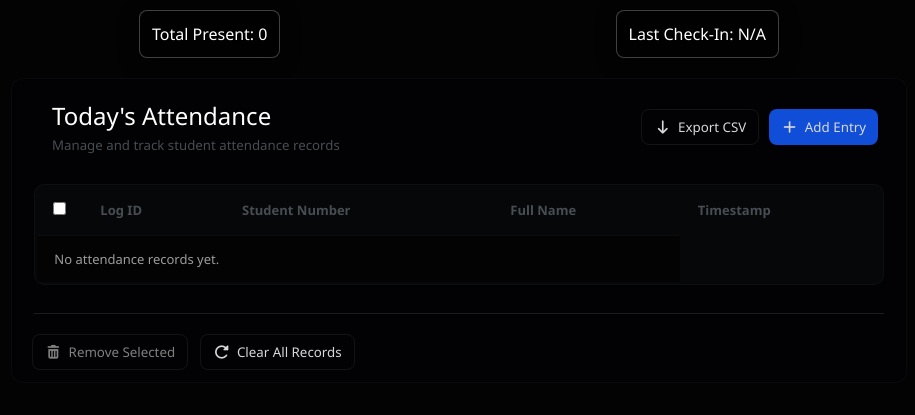
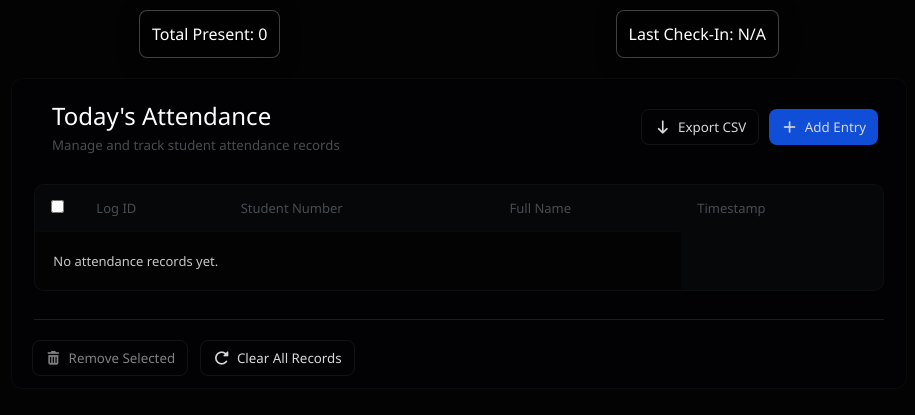
Before and after one commit to k-metra/AttendanceMonitoringSystem, a Django app: page /dashboard/ in a window 1280 px wide. Shown: the part 177-592 px from the top of the page, without its empty margins (181-1096 px from the left). Run offline with Django 5.2, Linux system fonts and the light colour scheme; the visitor is signed in with stand-in values (Sample User, id 1); data that the repository does not hold is empty; some libraries are stand-ins or nearby versions.

Commit message:
style: adjust table and text styles for improved readability

```diff
--- a/dashboard/static/dashboard/css/dashboard.css
+++ b/dashboard/static/dashboard/css/dashboard.css
@@ -27,6 +27,7 @@ main {
 
 table {
     border-radius: 10px;
+    border-spacing: 0;
     overflow: hidden;
     width: 95%;
     border: 1px solid rgba(255,255,255,0.03);
@@ -61,14 +62,14 @@ thead tr {
 
 thead, th {
   color: #f0f0f0;
-  font-weight: 600;
+  font-weight: 500;
   font-size: 14px;
   letter-spacing: 0.5px;
   background: #060709
 }
 
 th {
-    font-weight: 700;
+    font-weight: 500;
     letter-spacing: normal;
     color: #474d52;
     font-size: 13px;
@@ -154,14 +155,13 @@ th {
 
 
 td {
-    border-top: 1px solid rgba(255,255,255,0.04);
-    border-right: 1px solid #030304;
-    border-left: 1px solid #030304;
     font-size: 15px;
     background: #030304;
-    color: rgb(156, 156, 156);
+    color: rgb(200, 200, 200);
     font-size: 13px;
-    font-weight: 400;
+    font-weight: 500;
+    border-top: 1px solid rgba(255,255,255,0.0225);
+    padding: 20px 18px;
 }
 
 .checkbox-column {
```
